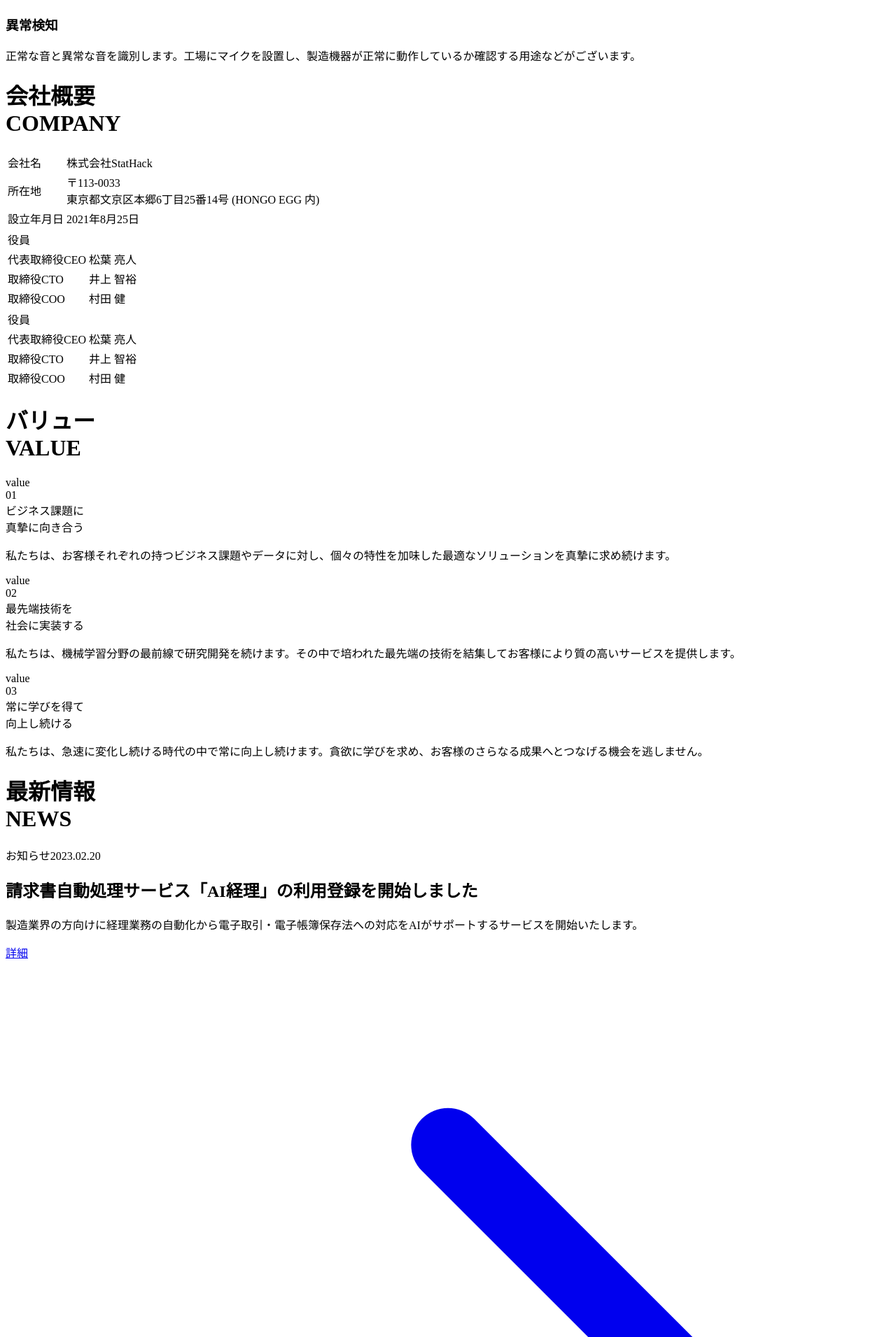
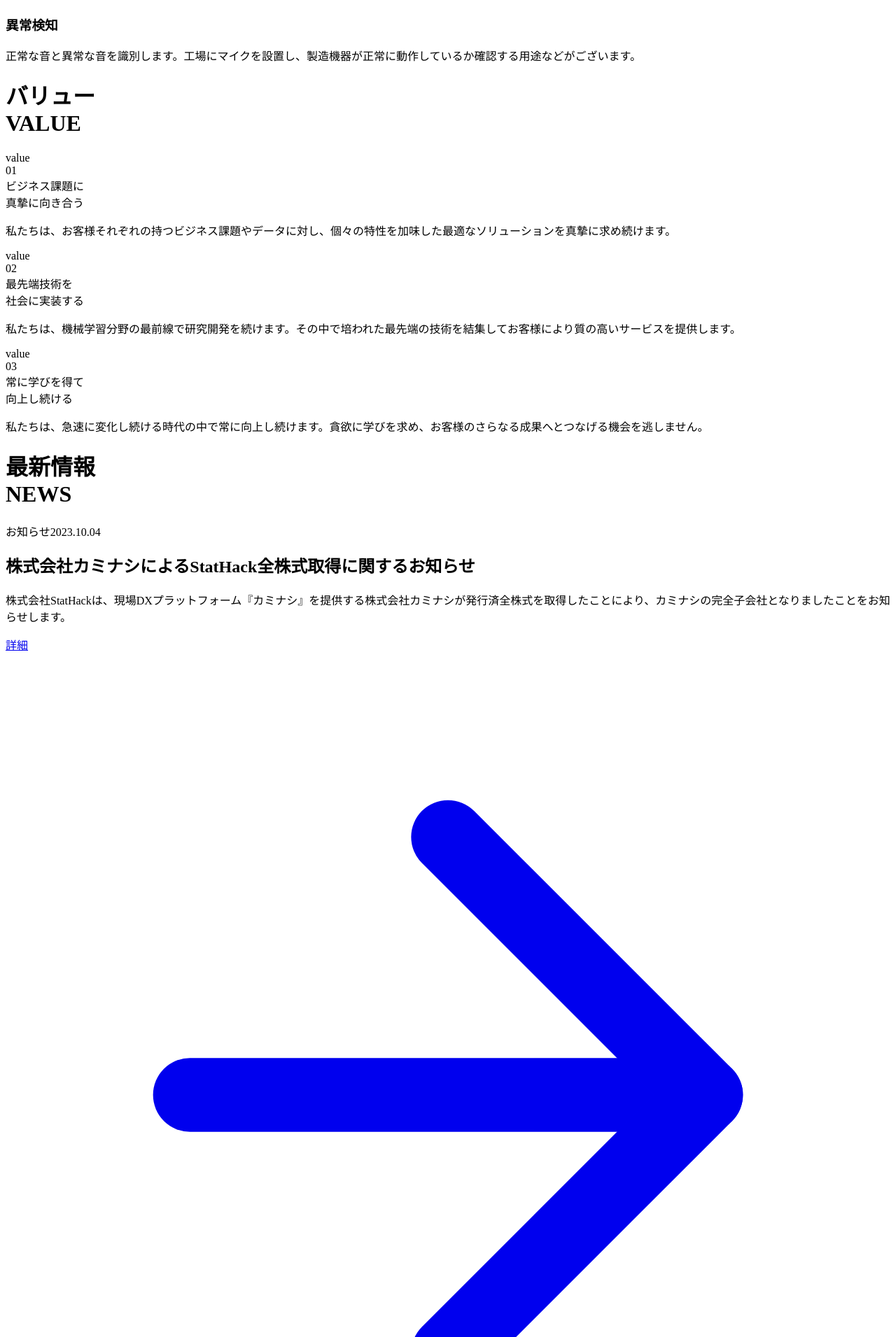
Before and after one commit to stathack2021/homepage, a Next.js app in the folder app/: page / in a window 1280 px wide. Shown: the part 7409-9320 px from the top of the page at 70% size. Built offline with nearby package versions, Linux system fonts and the light colour scheme.

Commit message:
feat: :sparkles: add news & change section order
カミナシM&A, CountAIリリースのnews追加, 会社概要にカミナシ追加, 会社概要セクションを一番下に移動

```diff
--- a/app/locales/langDict.json
+++ b/app/locales/langDict.json
@@ -352,6 +352,50 @@
                     "en": "Information"
                 },
                 "date": {
+                    "ja": "2023.10.04",
+                    "en": "04 Oct 2023"
+                },
+                "title": {
+                    "ja": "株式会社カミナシによるStatHack全株式取得に関するお知らせ",
+                    "en": "Notice of StatHack's acquisition of all shares by Kaminashi Inc."
+                },
+                "description": {
+                    "ja": "株式会社StatHackは、現場DXプラットフォーム『カミナシ』を提供する株式会社カミナシが発行済全株式を取得したことにより、カミナシの完全子会社となりましたことをお知らせします。",
+                    "en": "StatHack Inc. is pleased to announce that it has become a wholly owned subsidiary of Kaminashi Inc., which provides the on-site DX platform \"Kaminashi\", by acquiring all of its issued shares."
+                },
+                "url": {
+                    "ja": "https://prtimes.jp/main/html/rd/p/000000005.000092816.html",
+                    "en": "https://prtimes.jp/main/html/rd/p/000000005.000092816.html"
+                }
+            },
+            {
+                "category": {
+                    "ja": "お知らせ",
+                    "en": "Information"
+                },
+                "date": {
+                    "ja": "2023.10.04",
+                    "en": "04 Oct 2023"
+                },
+                "title": {
+                    "ja": "出荷前の製品個数カウントと記録を効率化するAIツール「Count AI」、正式提供開始",
+                    "en": "We have officially launched \"Count AI\", an AI tool that streamlines the counting and recording of products before shipment."
+                },
+                "description": {
+                    "ja": "「Count AI」は、スマートフォンやタブレットで個数を数えたい製品の写真を撮るだけでAIが自動でその数をカウントし、結果をクラウド上に記録するツールです。従来は人が毎回目視により数分掛けて行っており非効率なことが課題だった「員数検査」を数秒で完了させられるので、およそ半数の作業者で現場を回せるようになります。また、顧客の発注情報と員数検査の結果が紐づいてクラウド上に記録されるので、出荷した製品個数のエビデンスが残り、顧客からの納品数不足などの問い合わせ対応や原因調査も早急に行えます。",
+                    "en": "\"Count AI\" is a tool that allows you to count the number of products you want to count with your smartphone or tablet. It is a tool that allows you to count the number of products you want to count with your smartphone or tablet. It is a tool that allows you to count the number of products you want to count with your smartphone or tablet. It is a tool that allows you to count the number of products you want to count with your smartphone or tablet. It is a tool that allows you to count the number of products you want to count with your smartphone or tablet. It is a tool that allows you to count the number of products you want to count with your smartphone or tablet. It is a tool that allows you to count the number of products you want to count with your smartphone or tablet. It is a tool that allows you to count the number of products you want to count with your smartphone or tablet. It is a tool that allows you to count the number of products you want to count with your smartphone or tablet."
+                },
+                "url": {
+                    "ja": "https://prtimes.jp/main/html/rd/p/000000006.000092816.html",
+                    "en": "https://prtimes.jp/main/html/rd/p/000000006.000092816.html"
+                }
+            },
+            {
+                "category": {
+                    "ja": "お知らせ",
+                    "en": "Information"
+                },
+                "date": {
                     "ja": "2023.02.20",
                     "en": "20 Feb 2023"
                 },
@@ -552,6 +596,20 @@
                 "en": "August 25, 2021"
             }
         },
+        "parent": {
+            "label": {
+                "ja": "親会社",
+                "en": "Parent company"
+            },
+            "item": {
+                "ja": "株式会社カミナシ",
+                "en": "Kaminashi Inc."
+            },
+            "url": {
+                "ja": "https://corp.kaminashi.jp/",
+                "en": "https://corp.kaminashi.jp/"
+            }
+        },
         "member": {
             "title": {
                 "ja": "役員",
--- a/app/modules/company.tsx
+++ b/app/modules/company.tsx
@@ -11,9 +11,9 @@ export const Company: React.FC<Props> = (props) => {
     return (
 
       <div className="text-gray-600 body-font bg-sh-white" id="company">
-      <div className="container lg:px-5 py-16 lg:py-24 mx-auto">
-        <div className="text-center mb-20">
-          <h1 className="text-5xl lg:text-6xl font-semibold font-en title-font text-sh-black mb-4">
+      <div className="container py-16 mx-auto lg:px-5 lg:py-24">
+        <div className="mb-20 text-center">
+          <h1 className="mb-4 text-5xl font-semibold lg:text-6xl font-en title-font text-sh-black">
             {
               locale == "ja" &&
               <>
@@ -22,14 +22,14 @@ export const Company: React.FC<Props> = (props) => {
             }
             COMPANY
           </h1>
-          <div className="flex mt-6 justify-center">
-            <div className="w-16 h-1 rounded-full bg-sh-blue inline-flex"></div>
+          <div className="flex justify-center mt-6">
+            <div className="inline-flex w-16 h-1 rounded-full bg-sh-blue"></div>
           </div>
         </div>
-        <div className="mx-auto p-4 font-jp font-medium text-sh-black">
-          <div className="h-full bg-sh-gray2 p-8 rounded">
+        <div className="p-4 mx-auto font-medium font-jp text-sh-black">
+          <div className="h-full p-8 rounded bg-sh-gray2">
             <div className="flex flex-wrap divide-x divide-sh-gray3">
-              <div className="md:w-1/2 lg:px-8 xl:px-20 py-6">
+              <div className="py-6 md:w-1/2 lg:px-8 xl:px-20">
                 <table className="w-full h-1/2 md:h-full">
                   <tbody>
                     <tr>
@@ -44,9 +44,13 @@ export const Company: React.FC<Props> = (props) => {
                       <td>{ t.company.establishment.label}</td>
                       <td>{ t.company.establishment.item}</td>
                     </tr>
+                    <tr>
+                      <td>{ t.company.parent.label}</td>
+                      <td><a className="text-sh-dark-blue" href={t.company.parent.url}>{ t.company.parent.item }</a></td>
+                    </tr>
                   </tbody>
                 </table>
-                <table className="w-full h-1/2 my-10 md:hidden">
+                <table className="w-full my-10 h-1/2 md:hidden">
                   <tbody>
                     <tr>
                       <td>{ t.company.member.title }</td>
@@ -67,7 +71,7 @@ export const Company: React.FC<Props> = (props) => {
                 </table>
               </div>
 
-              <div className="w-1/2 px-16 xl:px-20 py-6 hidden md:block">
+              <div className="hidden w-1/2 px-16 py-6 xl:px-20 md:block">
                 <table className="w-full h-full">
                   <tbody>
                     <tr>
--- a/app/pages/index.tsx
+++ b/app/pages/index.tsx
@@ -26,11 +26,11 @@ export const Home = (): JSX.Element => {
       <Header locale={ locale }/>
       <About locale={ locale }/>
       <Service locale={ locale }/>
-      <Company locale={ locale }/>
       <Value locale={ locale }/>
       <News locale={ locale }/>
       <Member locale={ locale }/>
       <Contact locale={ locale }/>
+      <Company locale={ locale }/>
       <Footer locale={ locale }/>
 
     </div>
```
